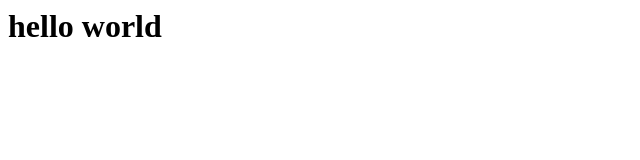
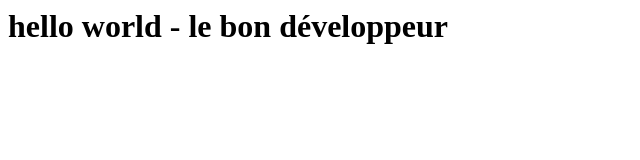
Before and after one commit to Hana-Abid/my-test-project-Hana, a plain HTML site: page index.html in a window 1280 px wide. Shown: the whole page, without its empty margins (0-640 px from the left). Drawn offline with Linux system fonts and the light colour scheme.

Commit message:
update index.html

```diff
--- a/index.html
+++ b/index.html
@@ -1 +1 @@
-<h1>hello world</h1>
+<h1>hello world - le bon développeur</h1>
```
